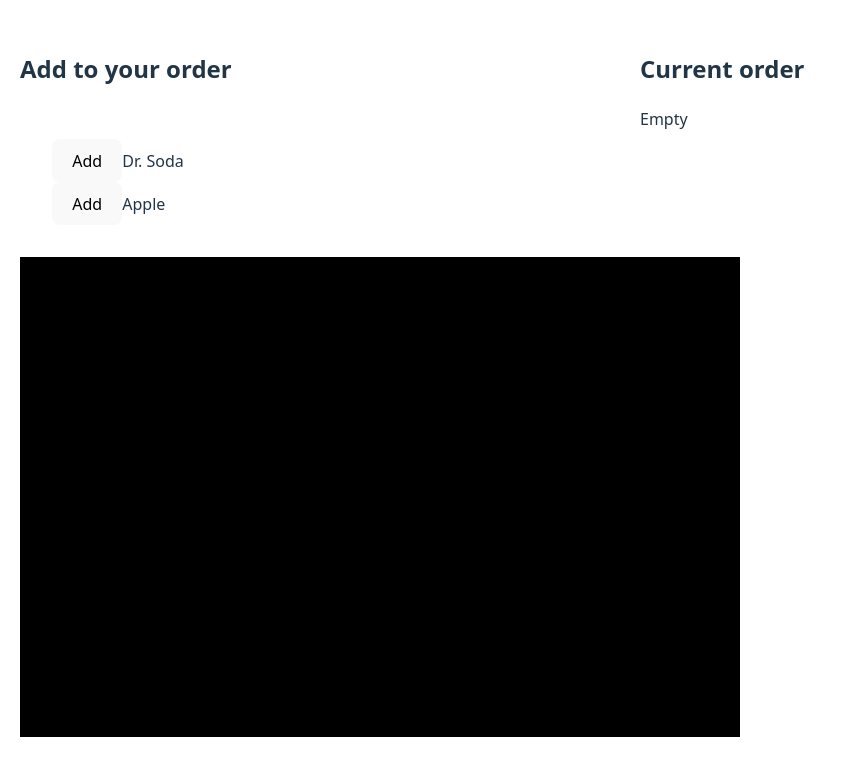
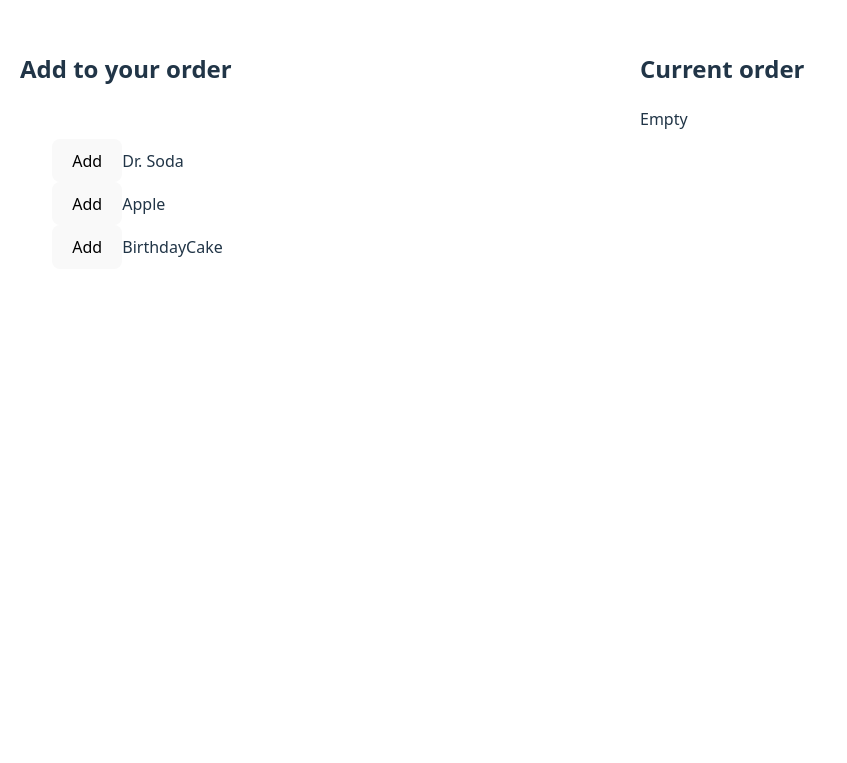
Before and after one commit to dackerson/chez-david, a React (Vite) app: page / in a window 1280 px wide. Shown: the part 185-948 px from the top of the page, without its empty margins (0-847 px from the left). After the commit the page ends 800 px from the top, so only its background shows below. Built offline with nearby package versions, Linux system fonts and the light colour scheme.

Commit message:
Can now draw and save custom birthday cake

```diff
--- a/src/App.tsx
+++ b/src/App.tsx
@@ -1,4 +1,4 @@
-import { useState } from 'react'
+import { useRef, useState } from 'react'
 import reactLogo from './assets/react.svg'
 import viteLogo from '/vite.svg'
 import './App.css'
@@ -10,6 +10,7 @@
 
 import { Pie } from "react-chartjs-2";
 import Chart from 'chart.js/auto';
+import BirthdayCakeItem from './components/BirthdayCakeItem'
 
 const imageURLs = [
   'https://i.sstatic.net/2RAv2.png',
@@ -76,6 +77,9 @@
 
 function App() {
   const [currentOrder, setCurrentOrder] = useState<OrderItem[]>([])
+  const [showCanvas, setShowCanvas] = useState(false)
+  const canvasRef = useRef<HTMLCanvasElement>(null);
+  const [cakeBlob, setCakeBlob] = useState<Blob | null>(null);
 
   return (
     <>
@@ -84,6 +88,10 @@
         <div className="card">
           <DrSodaItem currentOrder={currentOrder} setCurrentOrder={setCurrentOrder} />
           <AppleItem currentOrder={currentOrder} setCurrentOrder={setCurrentOrder} />
+          <BirthdayCakeItem setShowCanvas={setShowCanvas} />
+        </div>
+        <div>
+          { showCanvas? <Canvas setShowCanvas={setShowCanvas} setCakeBlob={setCakeBlob} setCurrentOrder={setCurrentOrder} /> : null }
         </div>
       </div>
       <div id='current-order'>
@@ -92,13 +100,16 @@
           <div>Empty</div>
         ) : (
           currentOrder.map(item => (
-            <div key={item.name}>{item.name} — {item.quantity}</div>
+            <div key={item.name}>
+              {item.name} — {item.quantity ? item.quantity : ''}
+              {item.imageBlob ?
+                <img src={ item.imageBlob ?  URL.createObjectURL(item.imageBlob) : '' }
+                  alt={item.name} width={50} />
+                : null}
+            </div>
           ))
         )}
       </div>
-      <div>
-      <Canvas />
-     </div>
     </>
   )
 }
--- /dev/null
+++ b/src/components/BirthdayCakeItem.tsx
@@ -0,0 +1,18 @@
+import React from 'react'
+
+type BirthdayCakeItemProps = {
+  setShowCanvas: React.Dispatch<React.SetStateAction<boolean>>
+}
+
+export default function BirthdayCakeItem({ setShowCanvas }: BirthdayCakeItemProps) {
+    function onClick() {
+        console.log('Showing canvas for Birthday Cake decoration')
+        setShowCanvas(true);
+    }
+    return (
+        <>
+            <button onClick={onClick}>Add</button>
+            <span>BirthdayCake</span>
+        </>
+    )
+}
--- a/src/components/Canvas.tsx
+++ b/src/components/Canvas.tsx
@@ -1,21 +1,31 @@
-import React, { useRef, useEffect } from 'react'
-import type { JSX } from 'react/jsx-runtime'
+import React, { useRef, useEffect, useState } from 'react'
+import type { OrderItem } from './OrderItem'
 
-const Canvas = (props: JSX.IntrinsicAttributes & React.ClassAttributes<HTMLCanvasElement> & React.CanvasHTMLAttributes<HTMLCanvasElement>) => {
+type CanvasProps = {
+  setShowCanvas: React.Dispatch<React.SetStateAction<boolean>>
+  setCakeBlob: React.Dispatch<React.SetStateAction<Blob | null>>
+  setCurrentOrder: React.Dispatch<React.SetStateAction<OrderItem[]>>
+}
 
+export default function Canvas(props: CanvasProps) {
   const canvasRef = useRef<HTMLCanvasElement>(null)
   const ctx = useRef<CanvasRenderingContext2D>(null);
 
-  const [mouseData, setMouseData] = React.useState({ x: 0, y: 0 });
-  const [isDrawing, setIsDrawing] = React.useState(false);
+  const [mouseData, setMouseData] = useState({ x: 0, y: 0 });
+  const [isDrawing, setIsDrawing] = useState(false);
 
   useEffect(() => {
     if (!canvasRef.current) return;
     ctx.current = canvasRef.current.getContext("2d")!;
-    canvasRef.current.width = 720;
-    canvasRef.current.height = 480;
+    canvasRef.current.width = 500;
+    canvasRef.current.height = 500;
     ctx.current.fillStyle = '#000000'
-    ctx.current.fillRect(0, 0, 720, 480);
+    var imageData = new Image();
+    imageData.src = 'src/assets/cake-500.png';
+    imageData.onload = () => ctx.current?.drawImage(imageData, 0, 0);
+
+    // ctx.current.putImageData(new ImageData(720, 480), 0, 0);
+    // ctx.current.fillRect(0, 0, 720, 480);
 
     ctx.current.strokeStyle = '#0000FF';
     ctx.current.lineWidth = 5;
@@ -46,12 +56,26 @@
       ctx.current.moveTo(mouseData.x, mouseData.y);
     }
 
-  return <canvas ref={canvasRef}
-    // onMouseEnter={(e) => SetPos(e)}
-    onMouseDown={(e) => { SetPos(e); setIsDrawing(true)} }
-    onMouseUp={(e) => { SetPos(e); setIsDrawing(false)} }
-    onMouseMove={(e) => { Draw(e); SetPos(e) } }
-    {...props}/>
+  return <>
+    <canvas ref={canvasRef}
+      // onMouseEnter={(e) => SetPos(e)}
+      onMouseDown={(e) => { SetPos(e); setIsDrawing(true) }}
+      onMouseUp={(e) => { SetPos(e); setIsDrawing(false) }}
+      onMouseMove={(e) => { Draw(e); SetPos(e) }}
+       />
+    <button onClick={() => {
+      if (canvasRef.current) {
+        canvasRef.current.toBlob((blob) => {
+          if (!blob) return;
+          props.setCakeBlob(blob);
+          props.setShowCanvas(false);
+          props.setCurrentOrder(prev => {
+            var next = [...prev]
+            next.push({ name: 'Birthday Cake', imageBlob: blob })
+            return next
+          });
+        })
+      }
+    }}>Add Cake to Order</button>
+  </>
 }
-
-export default Canvas
--- a/src/components/DrSodaItem.tsx
+++ b/src/components/DrSodaItem.tsx
@@ -24,7 +24,7 @@
             if (value) {
                 next = next.map(item =>
                     item.name === 'Dr. Soda'
-                    ? { ...item, quantity: item.quantity + 1 }
+                    ? { ...item, quantity: item.quantity! + 1 }
                     : item
                 )
             }
--- a/src/components/OrderItem.tsx
+++ b/src/components/OrderItem.tsx
@@ -1,6 +1,7 @@
 type OrderItem = {
   name: string;
-  quantity: number;
+  quantity?: number;
+  imageBlob?: Blob;
 }
 
 export type { OrderItem };
```
Also changed, not shown: src/assets/cake-500.png (added).
